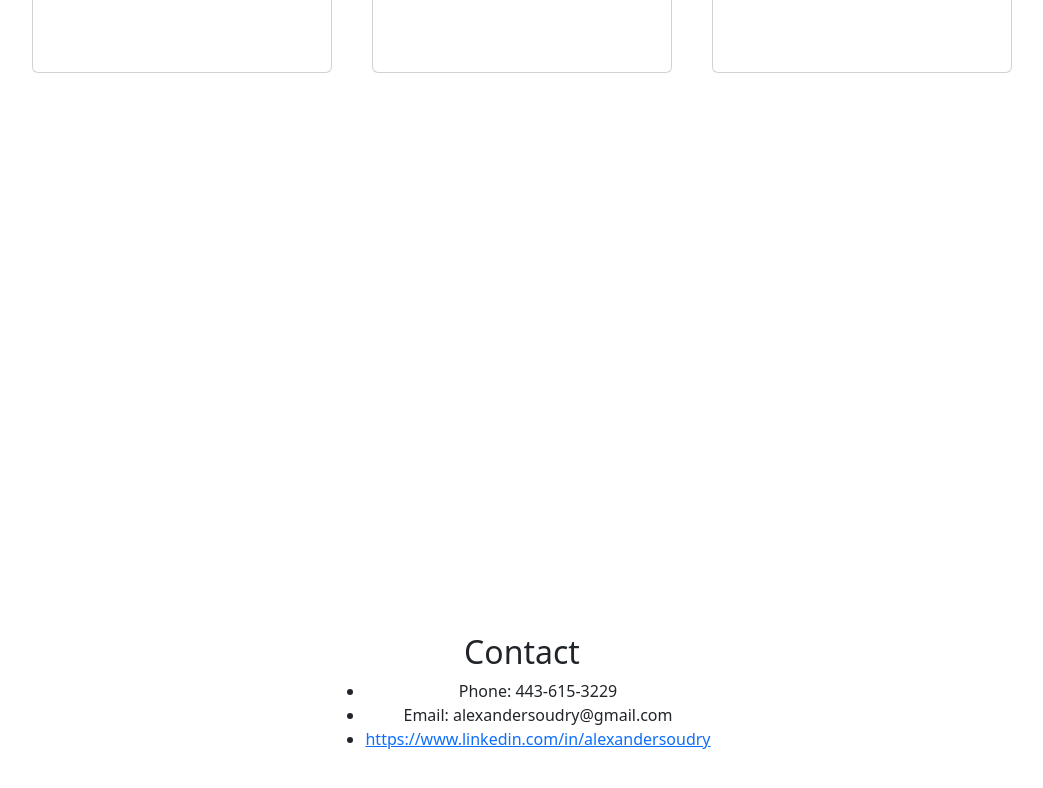
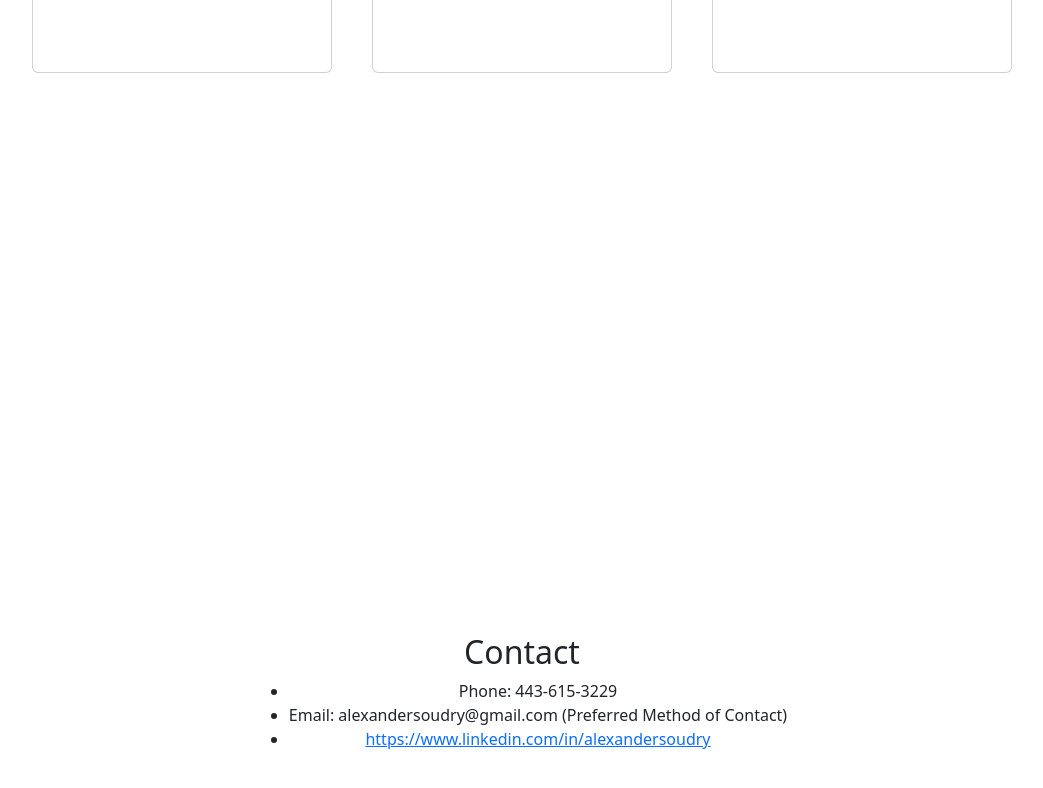
Before and after one commit to ASOUDRY/Website, a React (Create React App) app: page / in a window 1280 px wide. Shown: the part 2200-2988 px from the top of the page, without its empty margins (118-1161 px from the left). Built offline with nearby package versions, Linux system fonts and the light colour scheme.

Commit message:
Minor tweaks to get it running

```diff
--- a/package.json
+++ b/package.json
@@ -2,6 +2,7 @@
   "name": "website",
   "version": "0.1.0",
   "private": true,
+  "homepage": "https://asoudry.github.io/Website/",
   "dependencies": {
     "@testing-library/jest-dom": "^5.17.0",
     "@testing-library/react": "^13.4.0",
@@ -16,7 +17,7 @@
     "web-vitals": "^2.1.4"
   },
   "scripts": {
-    "start": "react-scrinppts start",
+    "start": "react-scripts start",
     "predeploy" : "npm run build",
     "deploy" : "gh-pages -d build",
     "build": "react-scripts build",
--- a/src/components/Contact.js
+++ b/src/components/Contact.js
@@ -8,7 +8,7 @@ const Contact = () => {
       <h2>Contact</h2>
       <ul>
         <li>Phone: 443-615-3229</li>
-        <li>Email: alexandersoudry@gmail.com</li>
+        <li>Email: alexandersoudry@gmail.com (Preferred Method of Contact)</li>
         <li>
           <a href="https://www.linkedin.com/in/alexandersoudry/">https://www.linkedin.com/in/alexandersoudry</a>
         </li>
```
